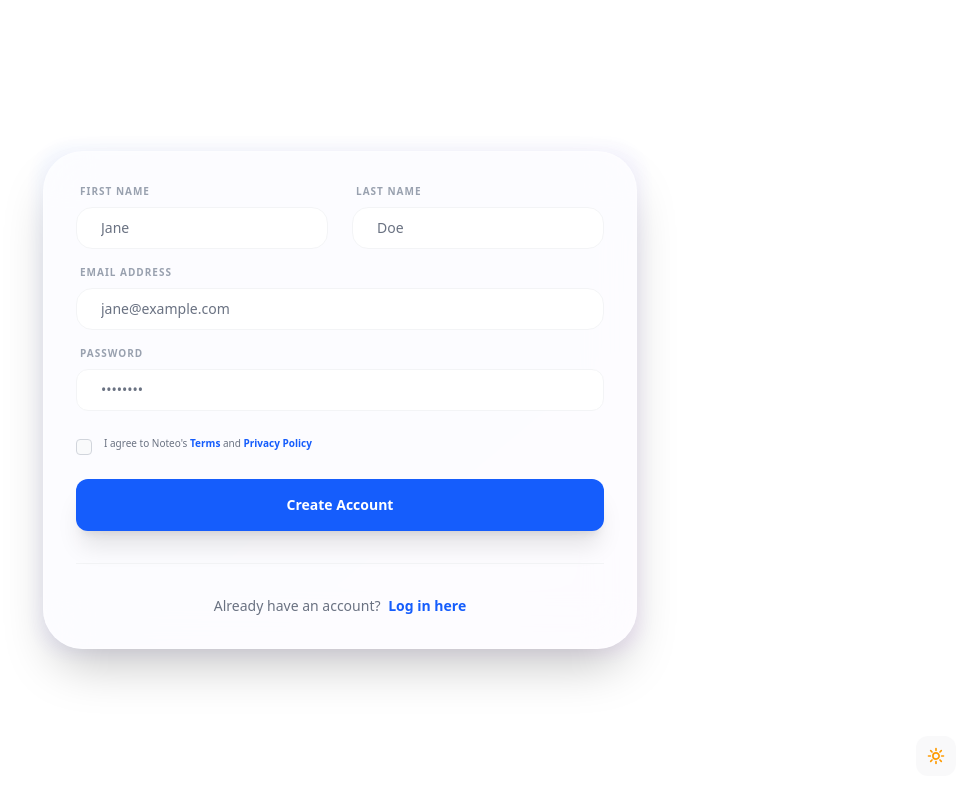
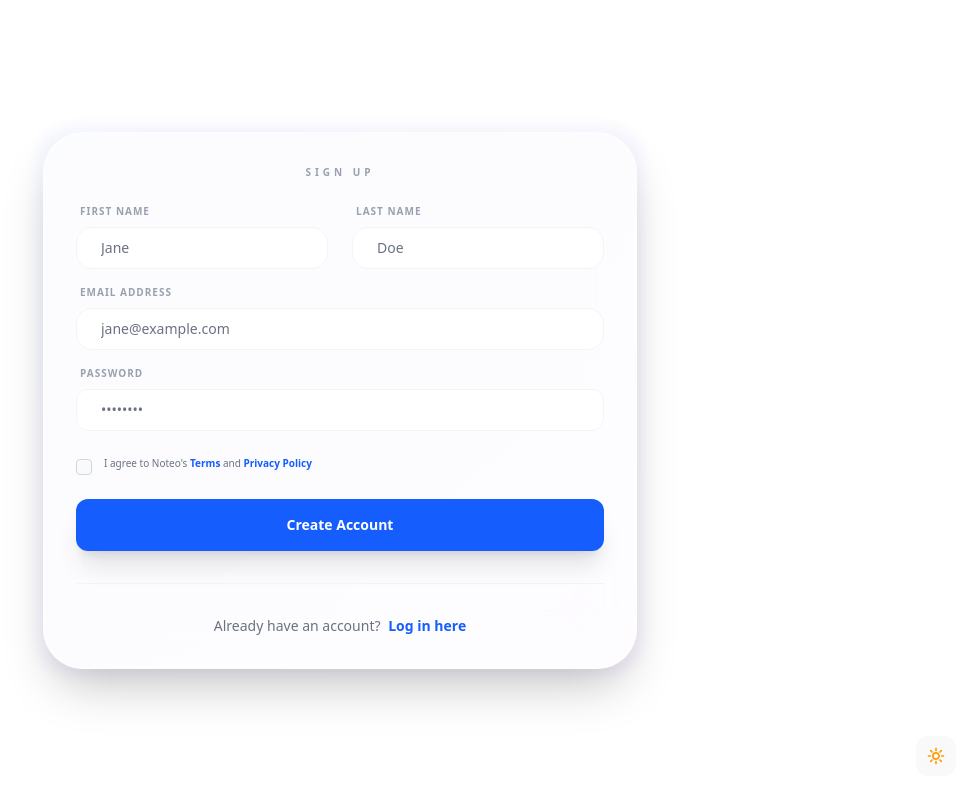
Before and after one commit to RAVELOSONandritiana/noteo, a SvelteKit app: page /auth/signup in a window 1280 px wide. Shown: the whole page, without its empty margins (300-1276 px from the left). Built offline with nearby package versions, Linux system fonts and the light colour scheme.

Commit message:
add label login signup

```diff
--- a/src/routes/auth/login/+page.svelte
+++ b/src/routes/auth/login/+page.svelte
@@ -15,6 +15,13 @@
 				class="relative rounded-[2rem] border border-white/20 bg-white/70 p-6 shadow-2xl backdrop-blur-xl sm:p-8 dark:border-white/10 dark:bg-gray-900/70"
 			>
 				<div class="mx-auto max-w-xl">
+					<div class="mb-6 text-center">
+						<h1
+							class="text-[10px] font-black tracking-[0.4em] text-gray-400 uppercase dark:text-gray-500"
+						>
+							Sign In
+						</h1>
+					</div>
 					<form action="#" method="POST" class="space-y-4">
 						<div>
 							<label
--- a/src/routes/auth/signup/+page.svelte
+++ b/src/routes/auth/signup/+page.svelte
@@ -19,6 +19,13 @@
 				class="relative rounded-[2.5rem] border border-white/20 bg-white/70 p-6 shadow-2xl backdrop-blur-xl sm:p-8 dark:border-white/10 dark:bg-gray-900/70"
 			>
 				<div class="mx-auto max-w-3xl">
+					<div class="mb-6 text-center">
+						<h1
+							class="text-[10px] font-black tracking-[0.4em] text-gray-400 uppercase dark:text-gray-500"
+						>
+							Sign Up
+						</h1>
+					</div>
 					<form action="#" method="POST" class="space-y-4">
 						<div class="grid grid-cols-2 gap-6">
 							<div>
```
